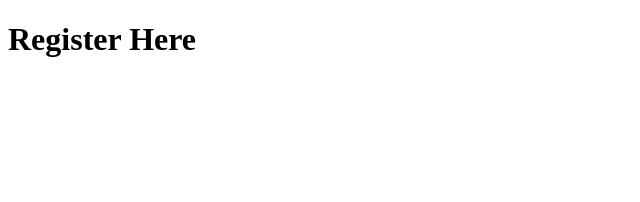
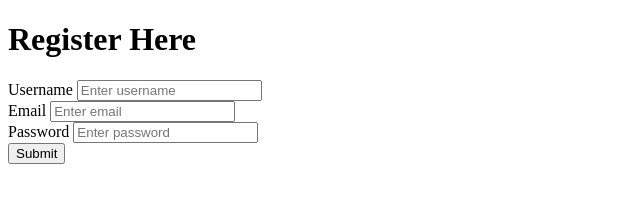
Before and after one commit to amitbhagat358/authenticator, a website: page register.html in a window 1280 px wide. Shown: the whole page, without its empty margins (0-640 px from the left). Drawn offline with Linux system fonts and the light colour scheme.

Commit message:
Add register component

```diff
--- a/register.html
+++ b/register.html
@@ -2,10 +2,27 @@
 <html lang="en">
 <head>
   <meta charset="UTF-8">
-  <meta name="viewport" content="width=device-width, initial-scale=1.0">
+  <meta username="viewport" content="width=device-width, initial-scale=1.0">
   <title>Register</title>
 </head>
 <body>
   <h1>Register Here</h1>
+
+  <form action="/register" method="post">
+
+    <label for="username">Username</label>
+    <input name="username" type="text" placeholder="Enter username"/>
+    <br/>
+    <label for="email">Email</label>
+    <input name="email" type="email" placeholder="Enter email"/>
+    <br/>
+
+    <label for="password">Password</label>
+    <input name="password" type="password" placeholder="Enter password"/>
+
+    <br/>
+
+    <button> Submit</button>
+  </form>
 </body>
 </html>
```
